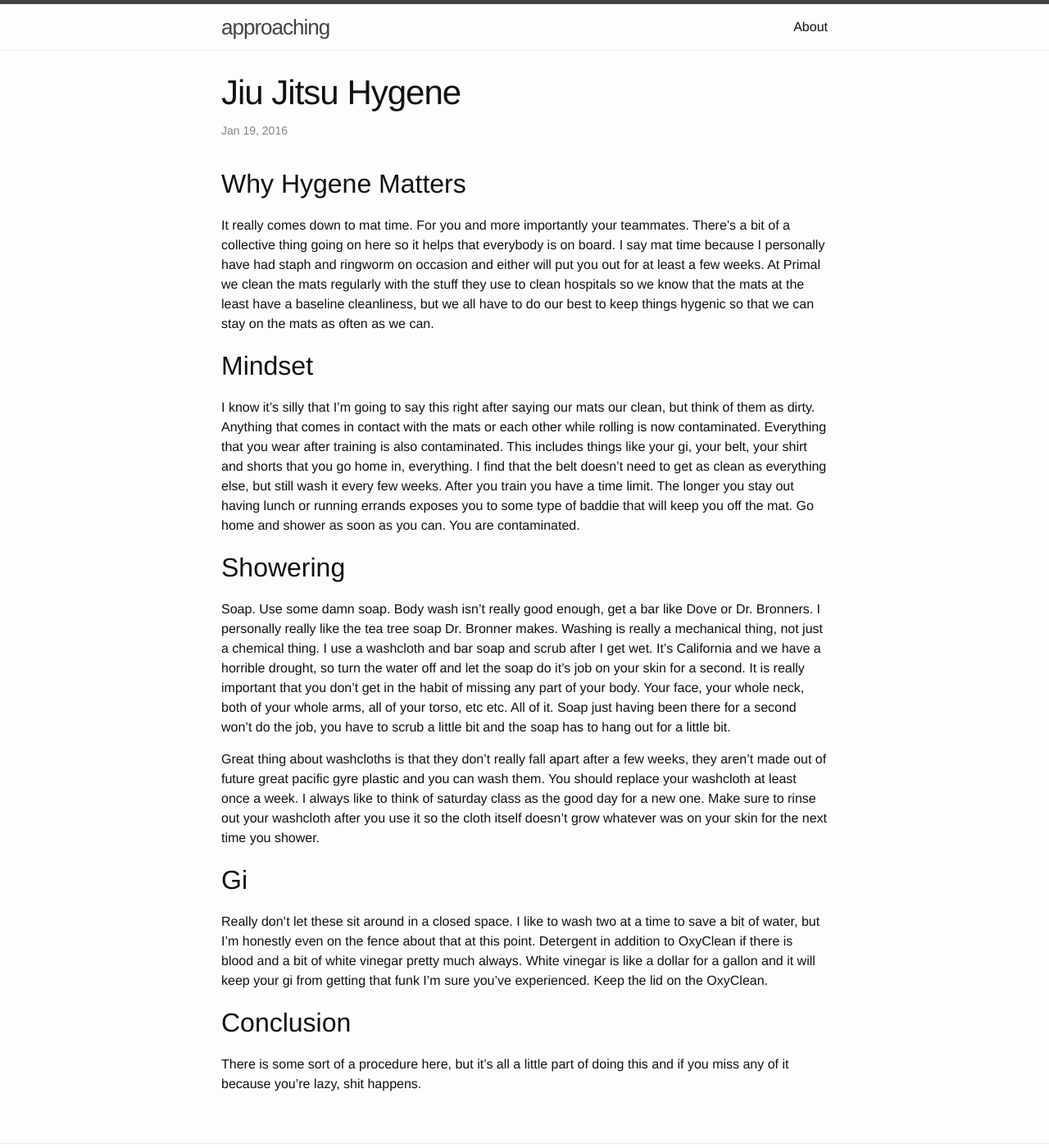
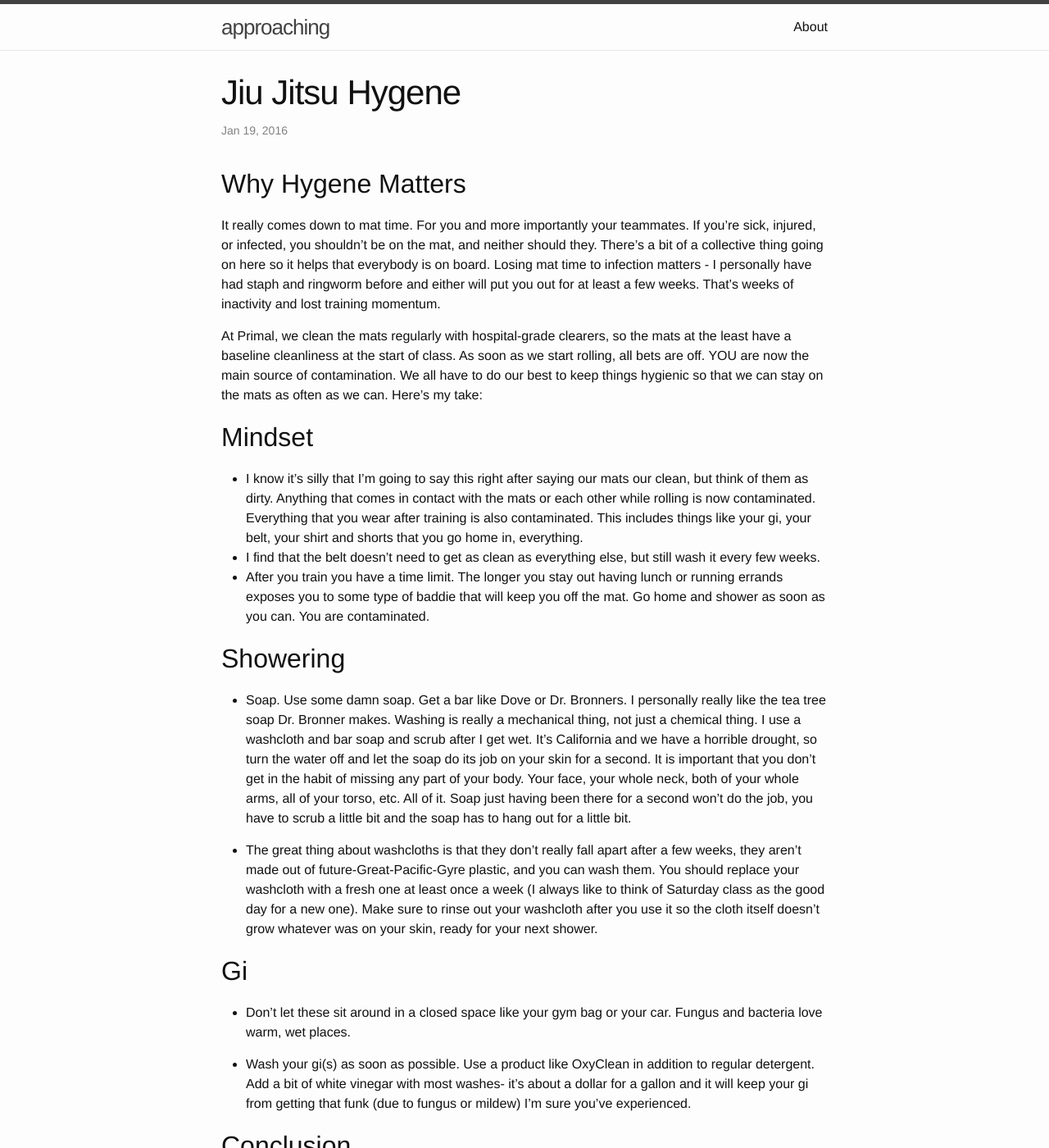
Before and after one commit to approaching236/approaching236.github.io, a Jekyll site: the page built from _posts/2016-01-19-jiu-jitsu-hygene.md, in a window 1280 px wide and 1400 px high. Shown: the whole window at 82% size. Built offline with Jekyll 4.4.1, drawn with Linux system fonts in a browser that asks for light colours; some of the changed text lies outside the part shown.

Commit message:
Brittany pr comments

```diff
--- a/_posts/2016-01-19-jiu-jitsu-hygene.md
+++ b/_posts/2016-01-19-jiu-jitsu-hygene.md
@@ -6,18 +6,24 @@ categories: jiu jitsu
 ---
 
 ## Why Hygene Matters
-It really comes down to mat time. For you and more importantly your teammates. There's a bit of a collective thing going on here so it helps that everybody is on board. I say mat time because I personally have had staph and ringworm on occasion and either will put you out for at least a few weeks. At Primal we clean the mats regularly with the stuff they use to clean hospitals so we know that the mats at the least have a baseline cleanliness, but we all have to do our best to keep things hygenic so that we can stay on the mats as often as we can.
+It really comes down to mat time. For you and more importantly your teammates. If you’re sick, injured, or infected, you shouldn’t be on the mat, and neither should they. There's a bit of a collective thing going on here so it helps that everybody is on board. Losing mat time to infection matters - I personally have had staph and ringworm before and either will put you out for at least a few weeks. That's weeks of inactivity and lost training momentum.
+
+At Primal, we clean the mats regularly with hospital-grade clearers, so the mats at the least have a baseline cleanliness at the start of class. As soon as we start rolling, all bets are off. YOU are now the main source of contamination. We all have to do our best to keep things hygienic so that we can stay on the mats as often as we can. Here’s my take:
 
 ## Mindset
-I know it's silly that I'm going to say this right after saying our mats our clean, but think of them as dirty. Anything that comes in contact with the mats or each other while rolling is now contaminated. Everything that you wear after training is also contaminated. This includes things like your gi, your belt, your shirt and shorts that you go home in, everything. I find that the belt doesn't need to get as clean as everything else, but still wash it every few weeks. After you train you have a time limit. The longer you stay out having lunch or running errands exposes you to some type of baddie that will keep you off the mat. Go home and shower as soon as you can. You are contaminated.
+* I know it's silly that I'm going to say this right after saying our mats our clean, but think of them as dirty. Anything that comes in contact with the mats or each other while rolling is now contaminated. Everything that you wear after training is also contaminated. This includes things like your gi, your belt, your shirt and shorts that you go home in, everything.
+* I find that the belt doesn't need to get as clean as everything else, but still wash it every few weeks.
+* After you train you have a time limit. The longer you stay out having lunch or running errands exposes you to some type of baddie that will keep you off the mat. Go home and shower as soon as you can. You are contaminated.
 
 ## Showering
-Soap. Use some damn soap. Body wash isn't really good enough, get a bar like Dove or Dr. Bronners. I personally really like the tea tree soap Dr. Bronner makes. Washing is really a mechanical thing, not just a chemical thing. I use a washcloth and bar soap and scrub after I get wet. It's California and we have a horrible drought, so turn the water off and let the soap do it's job on your skin for a second. It is really important that you don't get in the habit of missing any part of your body. Your face, your whole neck, both of your whole arms, all of your torso, etc etc. All of it. Soap just having been there for a second won't do the job, you have to scrub a little bit and the soap has to hang out for a little bit.
+* Soap. Use some damn soap. Get a bar like Dove or Dr. Bronners. I personally really like the tea tree soap Dr. Bronner makes. Washing is really a mechanical thing, not just a chemical thing. I use a washcloth and bar soap and scrub after I get wet. It’s California and we have a horrible drought, so turn the water off and let the soap do its job on your skin for a second. It is important that you don’t get in the habit of missing any part of your body. Your face, your whole neck, both of your whole arms, all of your torso, etc. All of it. Soap just having been there for a second won’t do the job, you have to scrub a little bit and the soap has to hang out for a little bit.
 
-Great thing about washcloths is that they don't really fall apart after a few weeks, they aren't made out of future great pacific gyre plastic and you can wash them. You should replace your washcloth at least once a week. I always like to think of saturday class as the good day for a new one. Make sure to rinse out your washcloth after you use it so the cloth itself doesn't grow whatever was on your skin for the next time you shower.
+* The great thing about washcloths is that they don’t really fall apart after a few weeks, they aren’t made out of future-Great-Pacific-Gyre plastic, and you can wash them. You should replace your washcloth with a fresh one at least once a week (I always like to think of Saturday class as the good day for a new one). Make sure to rinse out your washcloth after you use it so the cloth itself doesn’t grow whatever was on your skin, ready for your next shower.
 
 ## Gi
-Really don't let these sit around in a closed space. I like to wash two at a time to save a bit of water, but I'm honestly even on the fence about that at this point. Detergent in addition to OxyClean if there is blood and a bit of white vinegar pretty much always. White vinegar is like a dollar for a gallon and it will keep your gi from getting that funk I'm sure you've experienced. Keep the lid on the OxyClean.
+* Don’t let these sit around in a closed space like your gym bag or your car. Fungus and bacteria love warm, wet places.
+
+* Wash your gi(s) as soon as possible. Use a product like OxyClean in addition to regular detergent.  Add a bit of white vinegar with most washes- it’s about a dollar for a gallon and it will keep your gi from getting that funk (due to fungus or mildew) I’m sure you’ve experienced.
 
 ## Conclusion
-There is some sort of a procedure here, but it's all a little part of doing this and if you miss any of it because you're lazy, shit happens.
+All these things are details, but taken together, can have a huge effect on keeping yourself and everyone else clean. Yes it’s more work, yes it’s a change, but briefly put… Shit happens when you get lazy!
```
